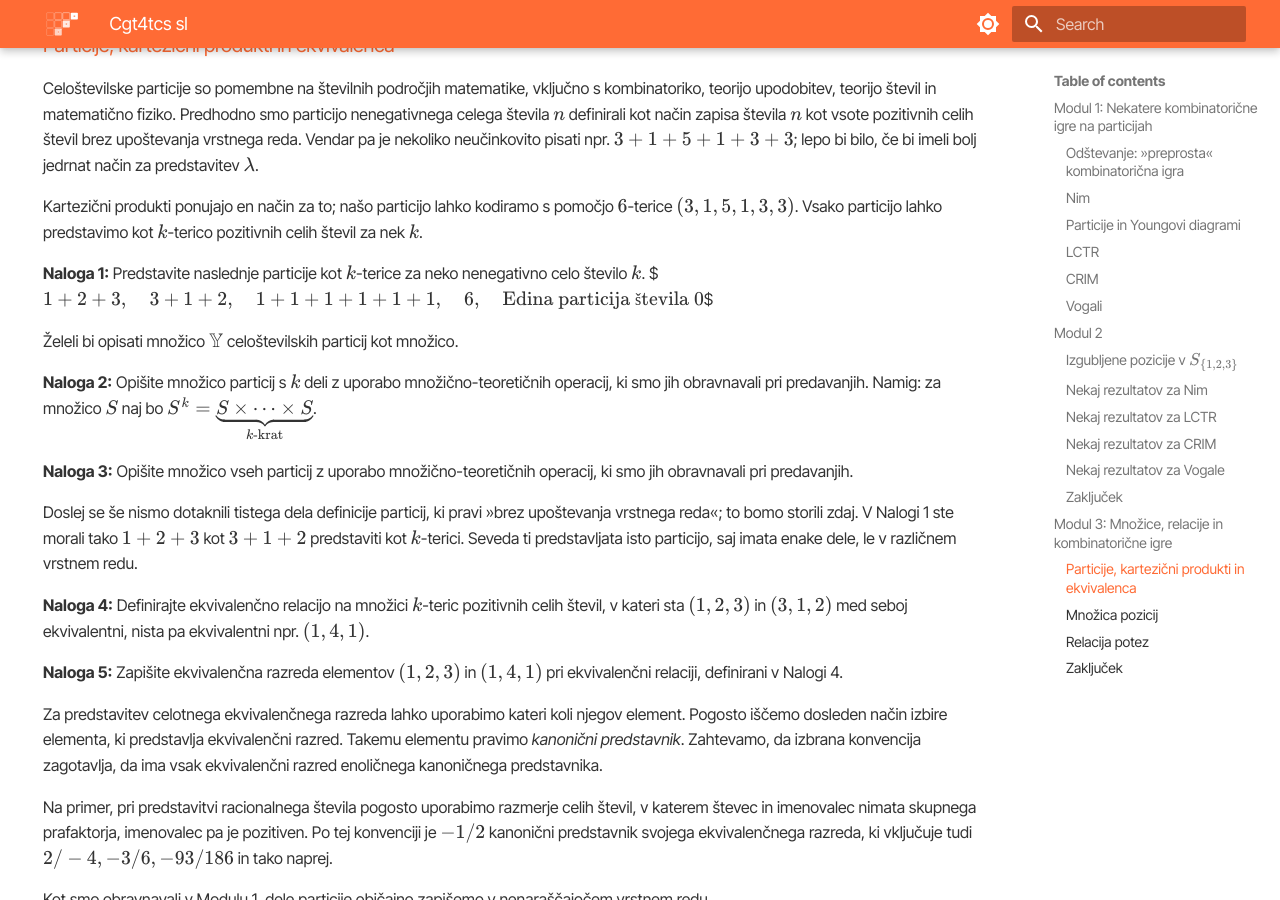
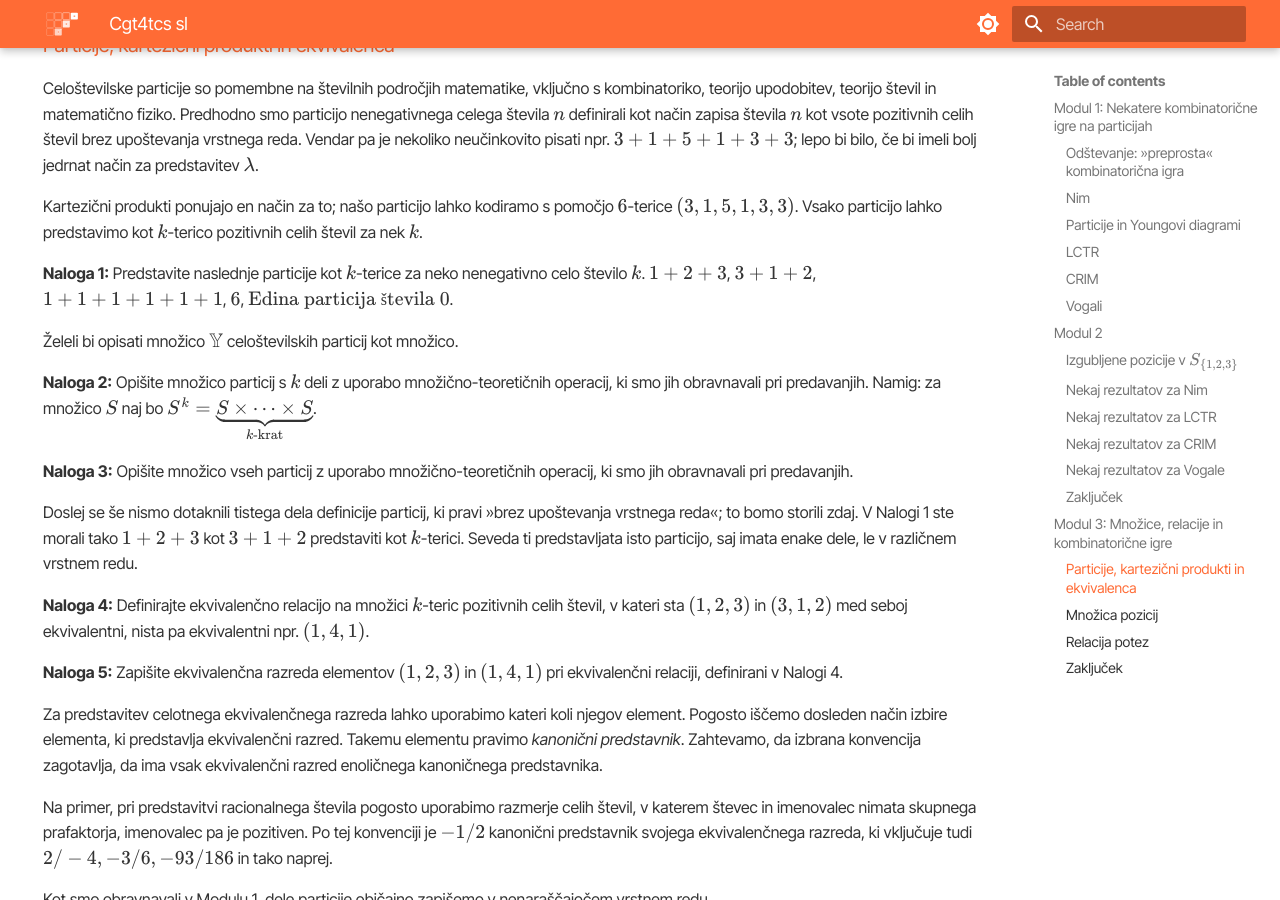
Before and after one commit to Games-Rules-and-Strategic-Play/grasp.github.io, an MkDocs documentation site: the page built from docs/cgt4tcs-sl.md, in a window 1280 px wide and 900 px high, scrolled down 8818 px. Built offline with MkDocs 1.6.1 and Material for MkDocs 9.7.7, drawn with Linux system fonts in a browser that asks for light colours.

Commit message:
fixed $$

```diff
--- a/docs/cgt4tcs-sl.md
+++ b/docs/cgt4tcs-sl.md
@@ -295,7 +295,7 @@ Celoštevilske particije so pomembne na številnih področjih matematike, vklju
 Kartezični produkti ponujajo en način za to; našo particijo lahko kodiramo s pomočjo $6$-terice $(3,1,5,1,3,3)$. Vsako particijo lahko predstavimo kot $k$-terico pozitivnih celih števil za nek $k$.
 
 **Naloga 1:** Predstavite naslednje particije kot $k$-terice za neko nenegativno celo število $k$.
-$$1 + 2 + 3, \quad 3 + 1 + 2, \quad 1 + 1 + 1 + 1 + 1 + 1, \quad 6, \quad \text{Edina particija števila } 0$$
+$1 + 2 + 3$, $3 + 1 + 2$, $1 + 1 + 1 + 1 + 1 + 1$, $6$, $\text{Edina particija števila } 0$.
 
 Želeli bi opisati množico $\mathbb Y$ celoštevilskih particij kot množico.
 
```
